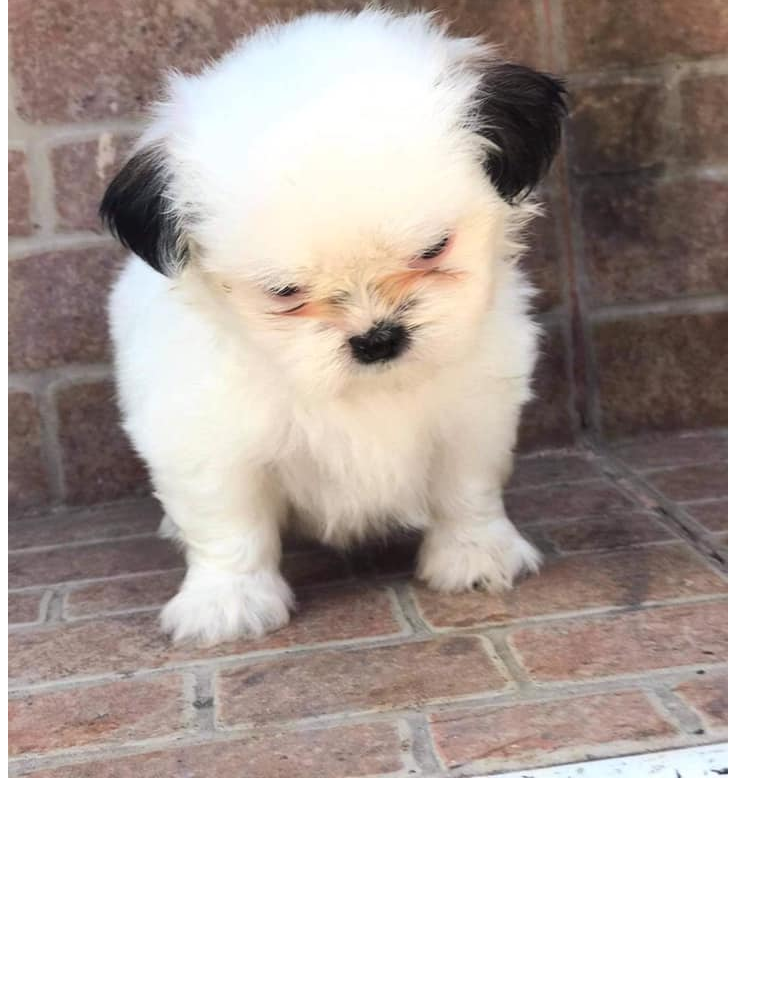
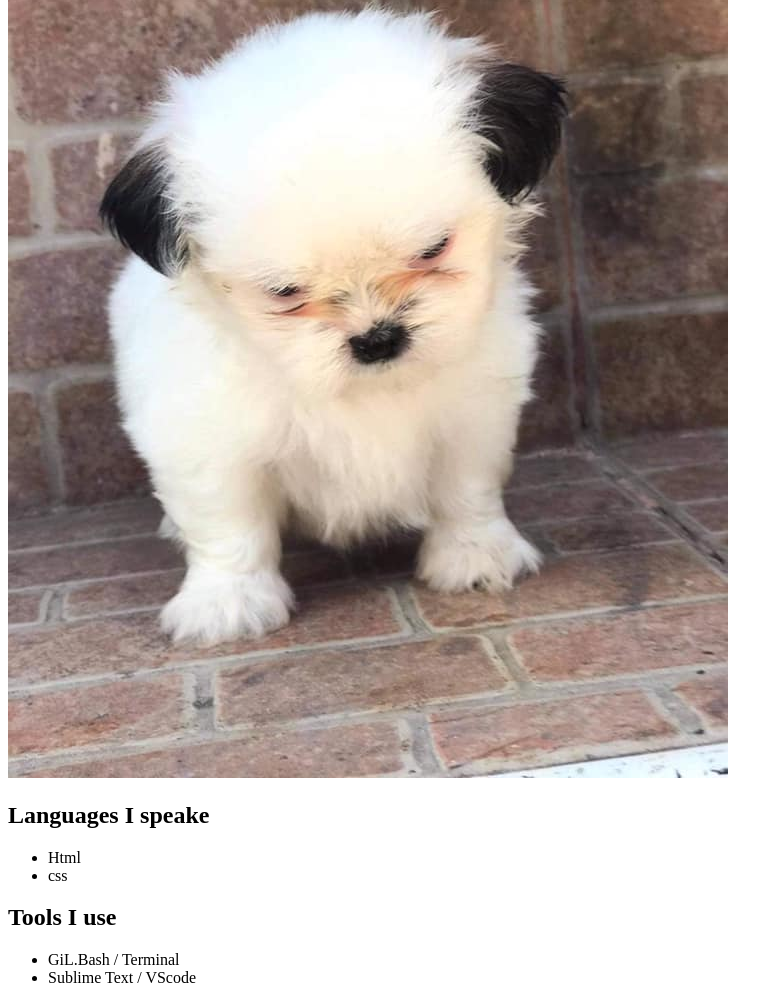
Before and after one commit to Recs45/portfolio, a plain HTML site: page index.html in a window 1280 px wide. Shown: the part 330-1333 px from the top of the page, without its empty margins (0-783 px from the left). Before the commit the page ends 1120 px from the top, so only its background shows below. Drawn offline with Linux system fonts and the light colour scheme.

Commit message:
message here

```diff
--- a/index.html
+++ b/index.html
@@ -22,8 +22,30 @@
 	</section>
 
 		<section id="gallery">
+
+		<div class="tools">
+			<h2> Languages I speake</h2>
+			<ul>
+				<li>Html</li>
+				<li>css</li>
+
+
+
+
+			</ul>
 	</section>
 
 		</div>
+
+		<div class="tools">
+
+		<h2> Tools I use</h2>
+
+		<ul>
+			<li>GiL.Bash / Terminal</li>
+			<li>Sublime Text / VScode</li>
+
+		</ul>
+
 </body>
 </html>
```
